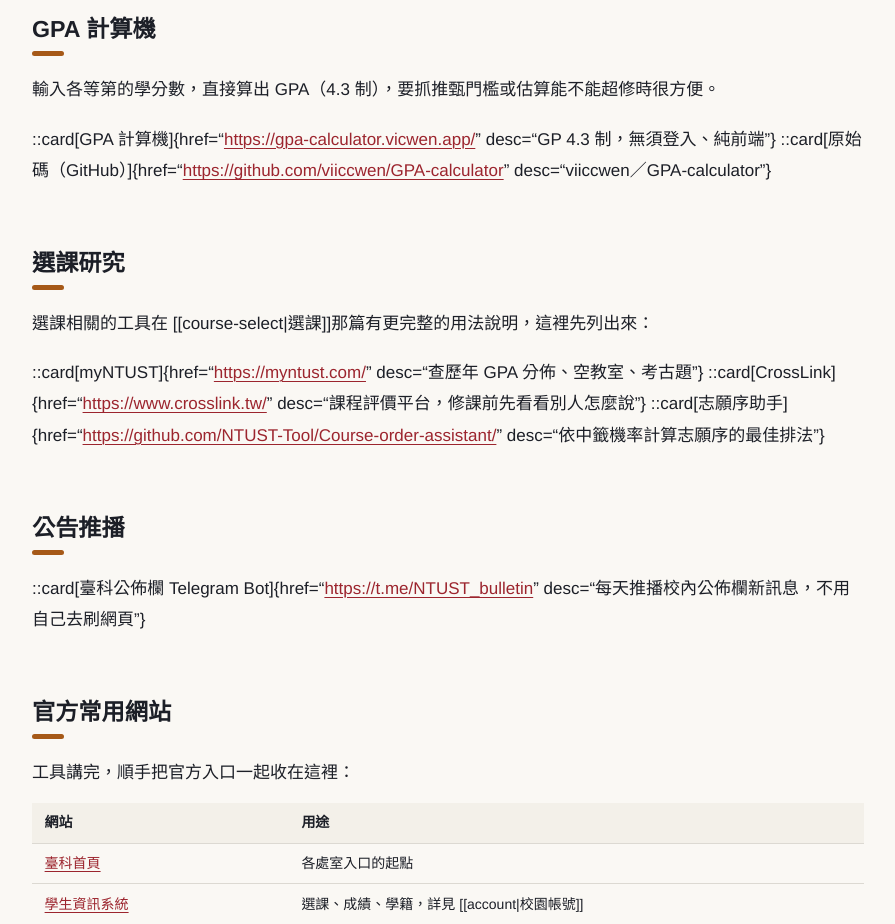
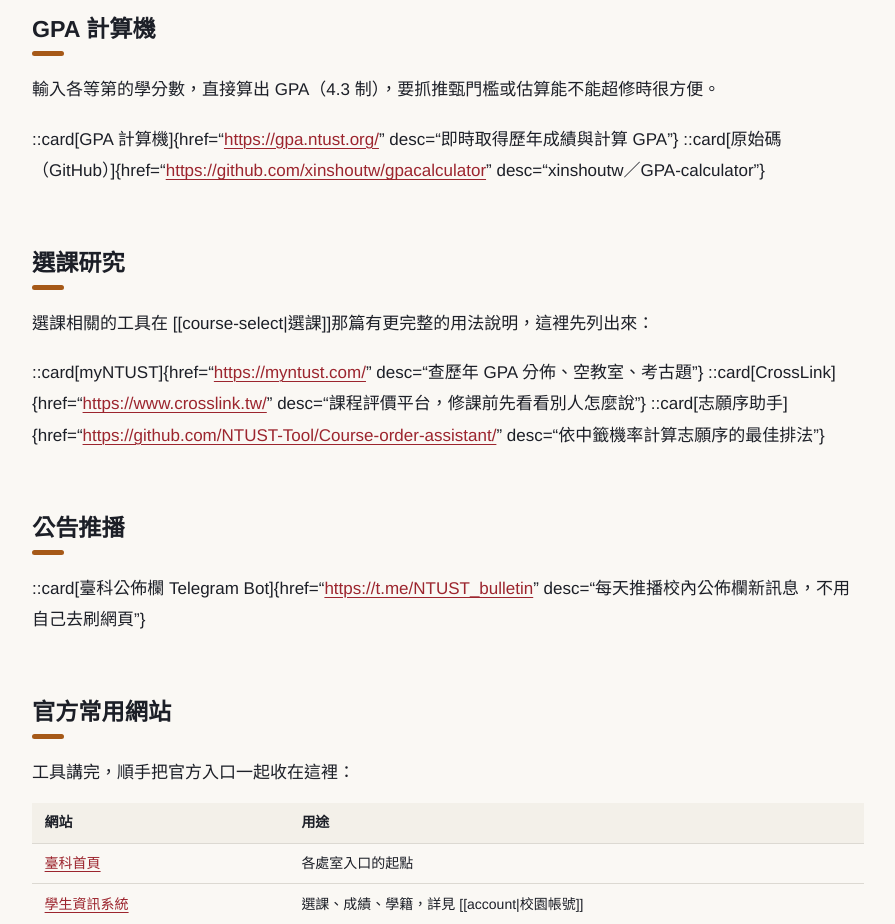
Before and after one commit to NTUST-OpenSource/freshman, an Astro site: page /article/tools in a window 1280 px wide. Shown: the part 1820-2744 px from the top of the page, without its empty margins (8-903 px from the left). Built offline with nearby package versions, Linux system fonts and the light colour scheme; Astro itself is replaced by a stand-in of ours; some packages are replaced by stand-ins of ours.

Commit message:
fix(Content): point the GPA calculator at gpa.ntust.org
- swap the tool link and its source repo in tools.md
- mirror the link change in the course-select dump

```diff
--- a/src/content/articles/tools.md
+++ b/src/content/articles/tools.md
@@ -35,8 +35,8 @@
 
 輸入各等第的學分數，直接算出 GPA（4.3 制），要抓推甄門檻或估算能不能超修時很方便。
 
-::card[GPA 計算機]{href="https://gpa-calculator.vicwen.app/" desc="GP 4.3 制，無須登入、純前端"}
-::card[原始碼（GitHub）]{href="https://github.com/viiccwen/GPA-calculator" desc="viiccwen／GPA-calculator"}
+::card[GPA 計算機]{href="https://gpa.ntust.org/" desc="即時取得歷年成績與計算 GPA"}
+::card[原始碼（GitHub）]{href="https://github.com/xinshoutw/gpacalculator" desc="xinshoutw／GPA-calculator"}
 
 ## 選課研究
 
```
Also changed, not shown: docs/dump/article-course-select.md (+1 -1 lines).
